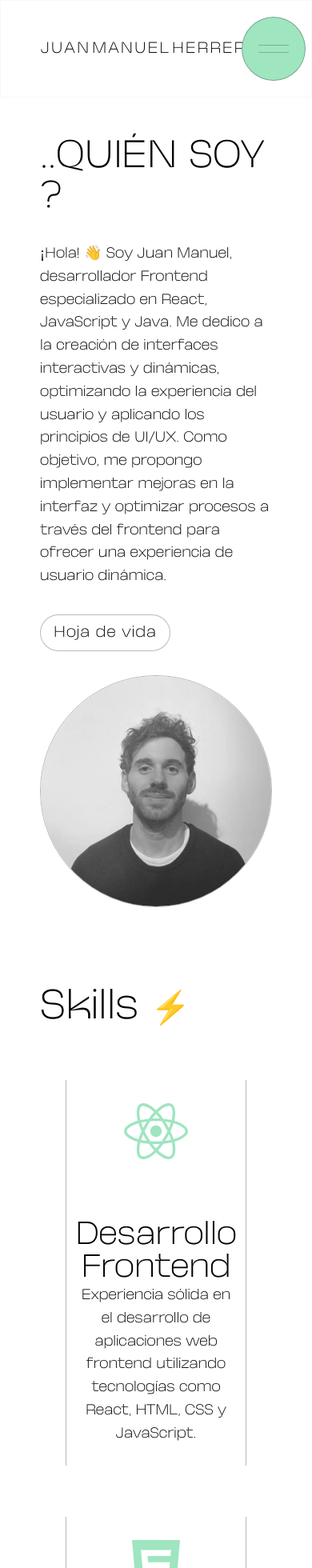
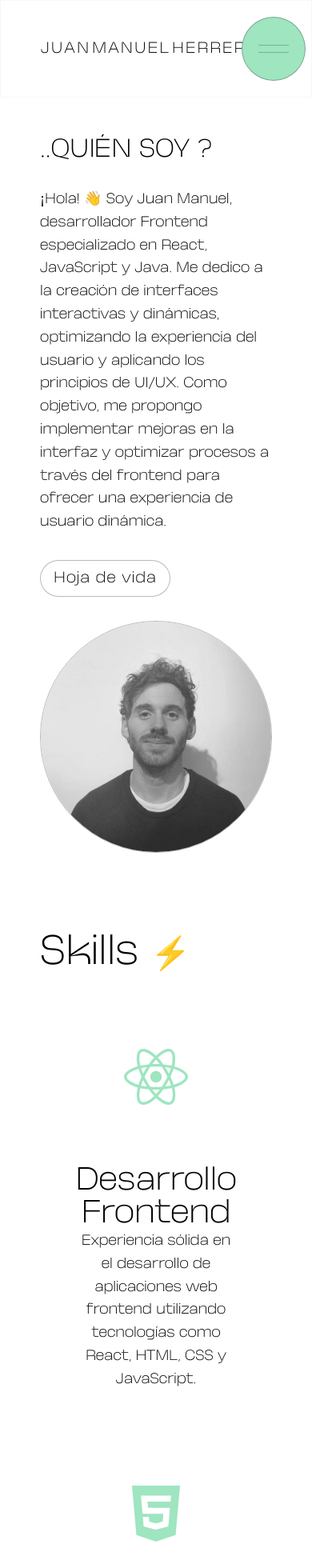
Before and after one commit to JuanHerrero28/port-juan-herrero, a React (Vite) app: page / in a window 390 px wide. Shown: the top 1960 px of the page at 80% size. Built offline with nearby package versions, Linux system fonts and the light colour scheme.

Commit message:
modifico titulo && Skills Components

```diff
--- a/src/Common/SkillComponent.css
+++ b/src/Common/SkillComponent.css
@@ -55,4 +55,10 @@
       width: 100%;
     }
 
+    .icon{
+      border: none;
+      border-top: none;
+      border-bottom: none;
+    }
+
   }
--- a/src/Pages/PresentationComponent.css
+++ b/src/Pages/PresentationComponent.css
@@ -46,7 +46,7 @@
   }
 
   .title-1{
-    font-size: 3rem;
+    font-size: 2rem;
   }
 
   .parrafo-1 {
```
